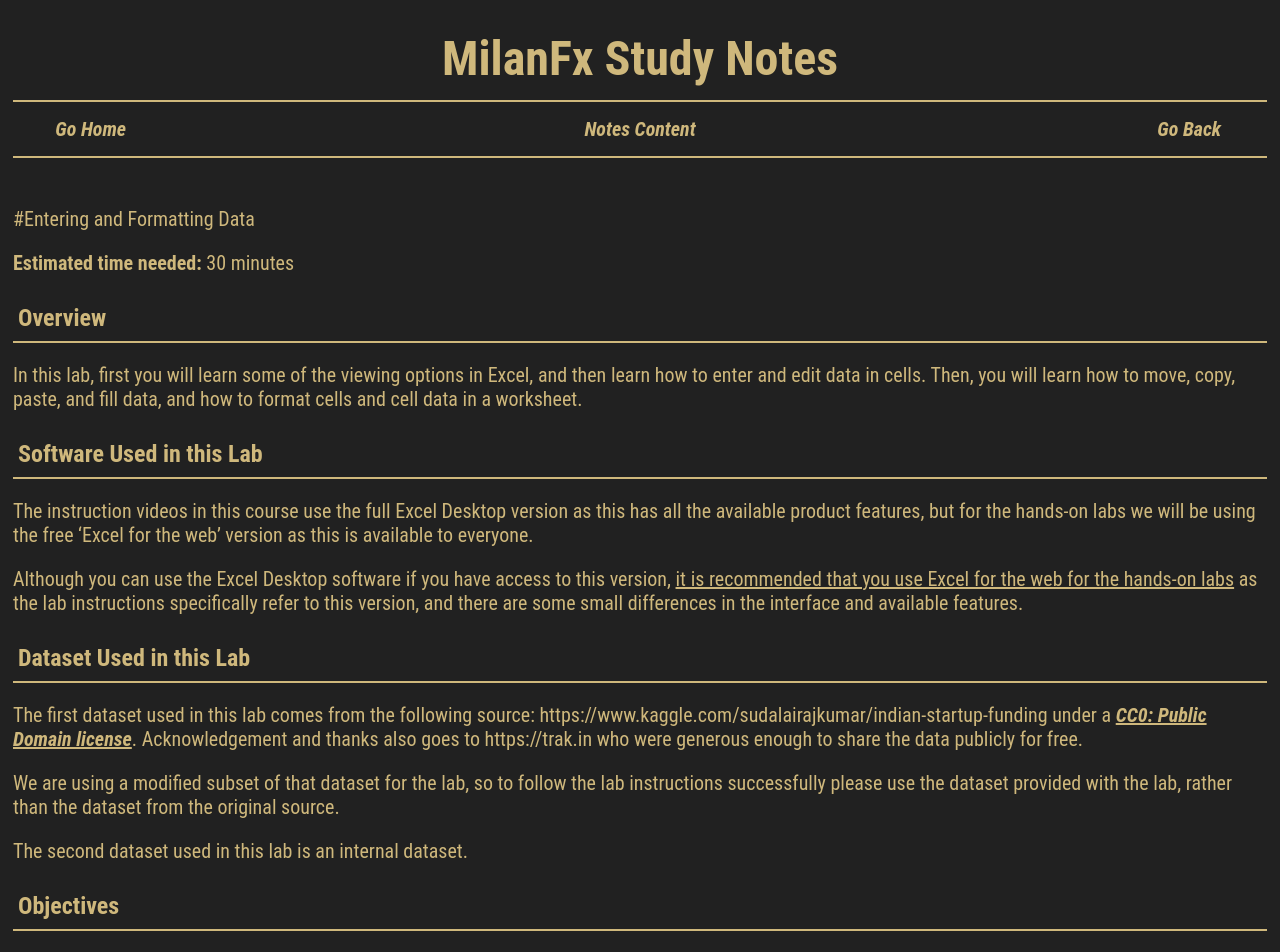
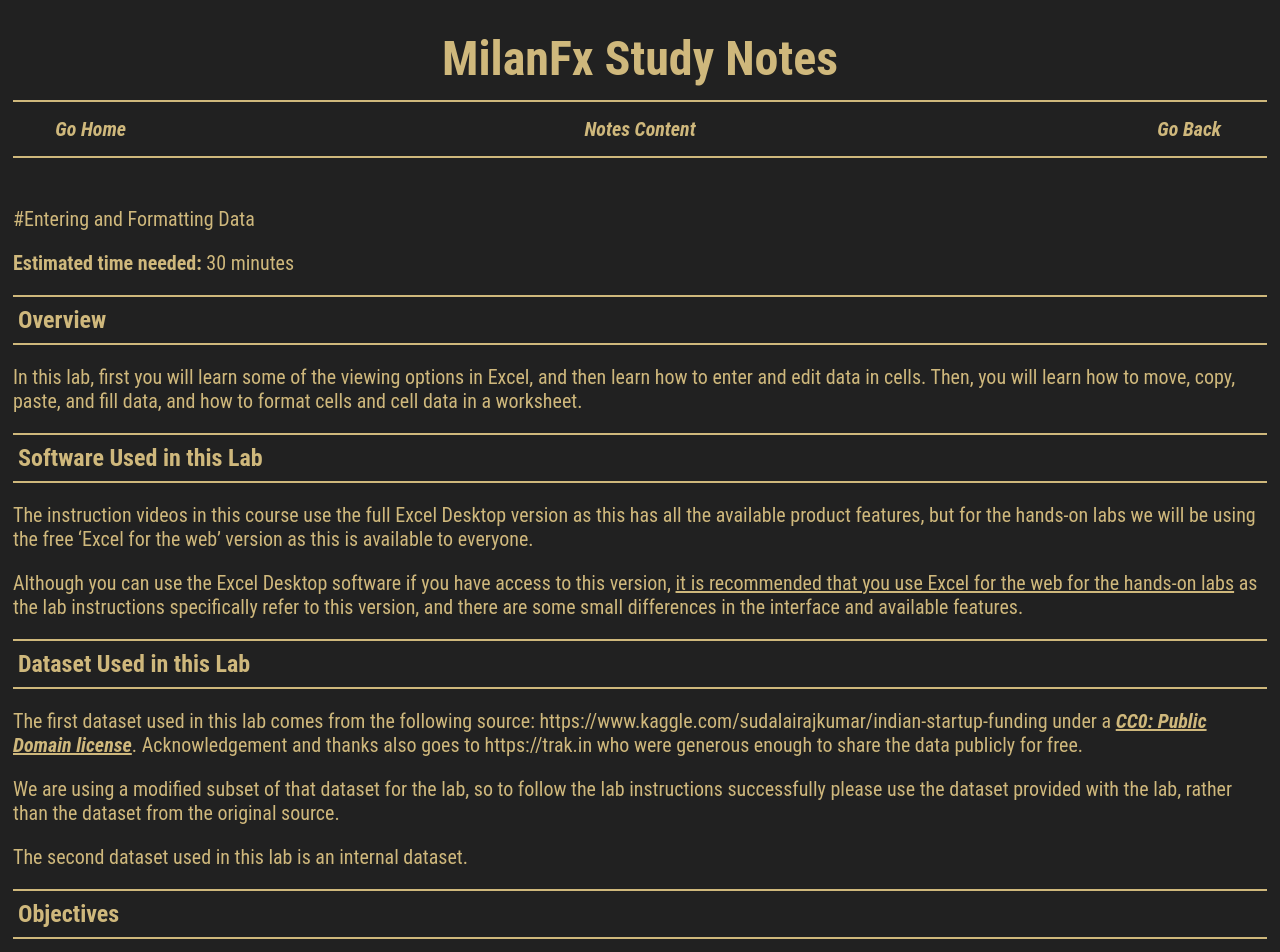
Before and after one commit to milanfx/milanfx.github.io, a Jekyll site: the page built from test2.md, in a window 1280 px wide. Shown: the top 952 px of the page. Built offline with Jekyll 4.4.1, drawn with Linux system fonts in a browser that asks for light colours.

Commit message:
Add top border to layout page

```diff
--- a/_layouts/page.html
+++ b/_layouts/page.html
@@ -94,6 +94,7 @@
       white-space: pre-wrap;
       word-wrap: break-word;
       border-bottom: 2px solid var(--word);
+      border-top: 2px solid var(--word);
     }
 
     .btn {
```
